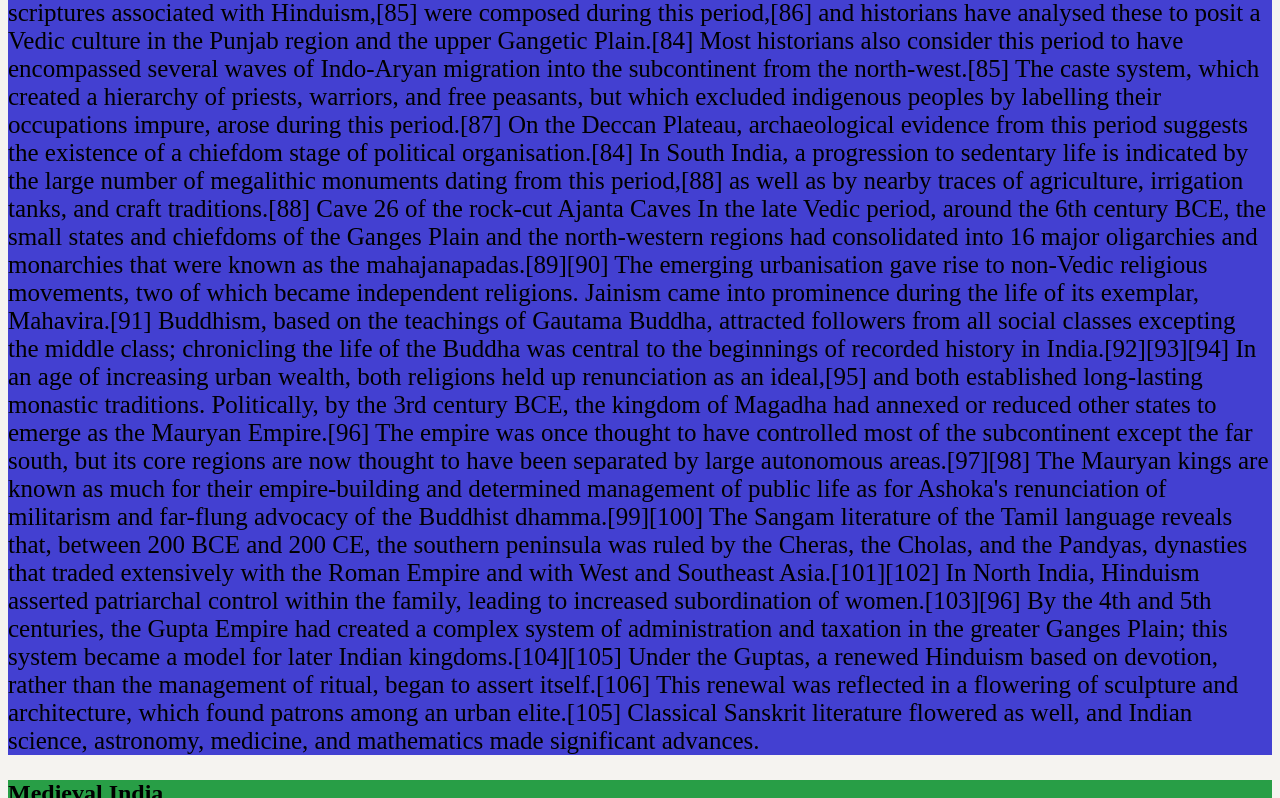
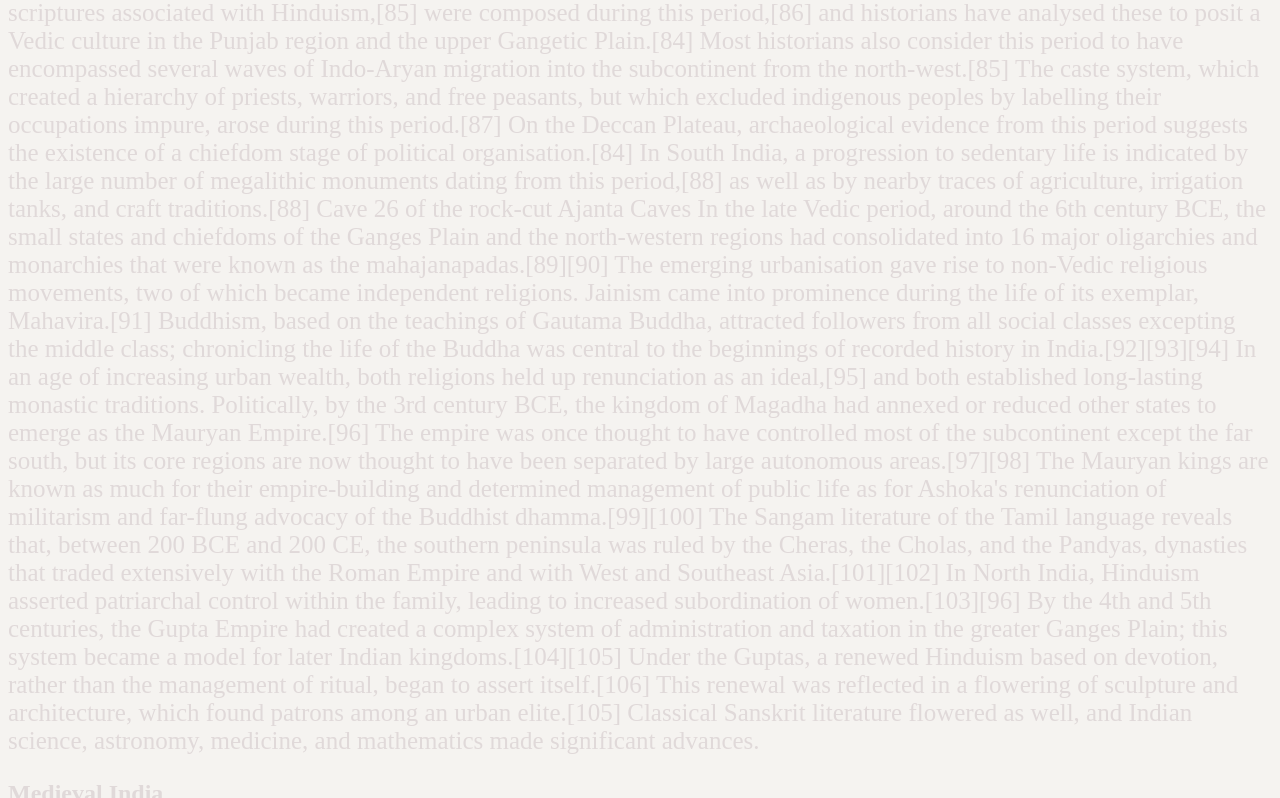
Before and after one commit to Harshita-Dengri/India-best, a plain HTML site: page index.html in a window 1280 px wide. Shown: the part 2002-2800 px from the top of the page. Drawn offline with Linux system fonts and the light colour scheme.

Commit message:
Update index.html

```diff
--- a/index.html
+++ b/index.html
@@ -4,13 +4,13 @@
 <style>
 
 h1 {
-    background-color: rgb(243, 122, 9);
+    color: rgb(224, 217, 217);
 }
 h2 {
-    background-color: rgb(40, 158, 70);
+    color: rgb(224, 217, 217);
 }
 p {
-    background-color: rgb(67, 64, 209);
+    color: rgb(224, 217, 217);
     font-size: 25px;
 }
 </style>
```
